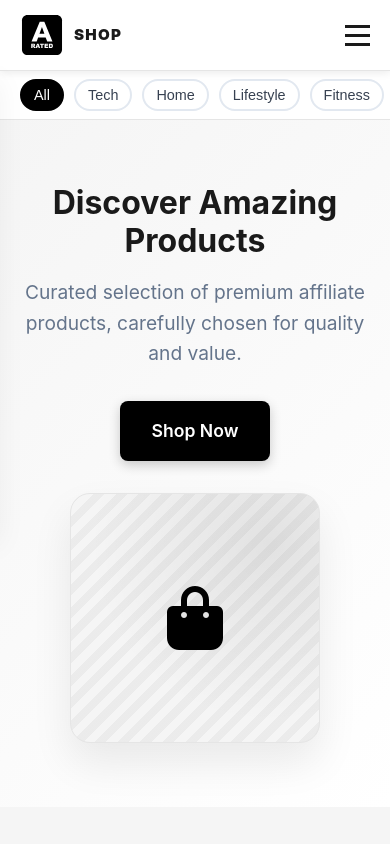
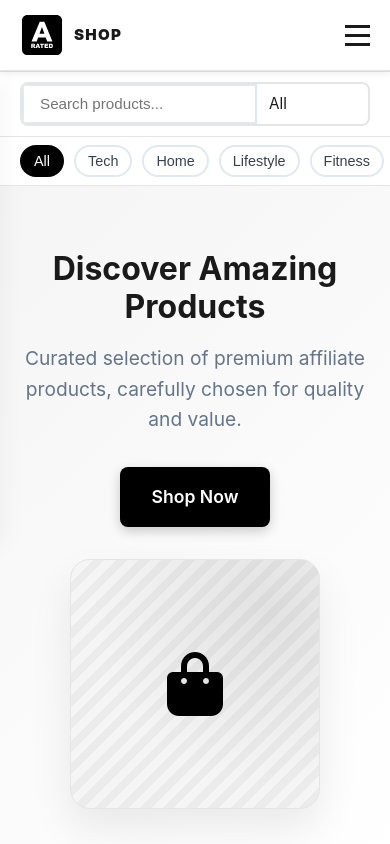
Before and after one commit to jkanbi/shop.arated.com, a website: page index.html in a window 390 px wide. Shown: the top 844 px of the page. Drawn offline with Linux system fonts and the light colour scheme.

Commit message:
search box mobile view.

```diff
--- a/index.html
+++ b/index.html
@@ -70,6 +70,11 @@
       </div>
     </div>
   </nav>
+
+  <!-- Mobile Search Slot (visible on small screens) -->
+  <div class="nav-search mobile-search">
+    <!-- The header search-bar will be moved here on mobile via JS -->
+  </div>
 
   <!-- Category Bar -->
   <div class="category-bar">
--- a/script.js
+++ b/script.js
@@ -29,6 +29,8 @@ const modalContent = document.getElementById('modal-product-content');
 const closeBtn = document.querySelector('.close');
 const navToggle = document.querySelector('.nav-toggle');
 const navMenu = document.querySelector('.nav-menu');
+const headerSearchBar = document.querySelector('.navbar .nav-search .search-bar');
+const mobileSearchContainer = document.querySelector('.nav-search.mobile-search');
 const searchInputEl = document.getElementById('search-query');
 // removed deprecated market filter
 const topCategoryFilterEl = document.getElementById('category-filter-top');
@@ -47,6 +49,7 @@ document.addEventListener('DOMContentLoaded', function() {
     setupEventListeners();
     setupMobileNavigation();
     initTheme();
+    relocateSearchForViewport();
     // If we don't use an overlay element in DOM, synthesize one for the header select
     const container = document.querySelector('.nav-search .category-select');
     if (container) {
@@ -461,6 +464,25 @@ window.addEventListener('scroll', () => {
     navbar.classList.toggle('navbar-scrolled', window.scrollY > 100);
 });
 
+// Move header search bar into the mobile slot on small screens, and back on larger screens
+function relocateSearchForViewport() {
+    if (!headerSearchBar || !mobileSearchContainer) return;
+    const isMobile = window.matchMedia('(max-width: 768px)').matches;
+    const inNavbar = headerSearchBar.parentElement?.classList.contains('search-bar') === false && headerSearchBar.closest('.nav-search')?.classList.contains('mobile-search') === false;
+    if (isMobile) {
+        if (headerSearchBar.parentElement !== mobileSearchContainer) {
+            mobileSearchContainer.appendChild(headerSearchBar);
+        }
+    } else {
+        const navbarSearch = document.querySelector('.navbar .nav-search');
+        if (navbarSearch && headerSearchBar.parentElement !== navbarSearch) {
+            navbarSearch.appendChild(headerSearchBar);
+        }
+    }
+}
+
+window.addEventListener('resize', relocateSearchForViewport);
+
 // Add loading animation
 function showLoading() {
     productsGrid.innerHTML = `
--- a/styles.css
+++ b/styles.css
@@ -842,8 +842,13 @@ body {
         display: flex;
     }
 
-    .nav-search {
-        display: none; /* hide top search on small screens to save space */
+    .nav-search { display: none; }
+    .nav-search.mobile-search {
+        display: block; /* show mobile search container */
+        padding: 10px 20px;
+        border-top: 1px solid var(--color-border);
+        border-bottom: 1px solid var(--color-border);
+        background: var(--color-surface);
     }
 
     .hero-container {
```
